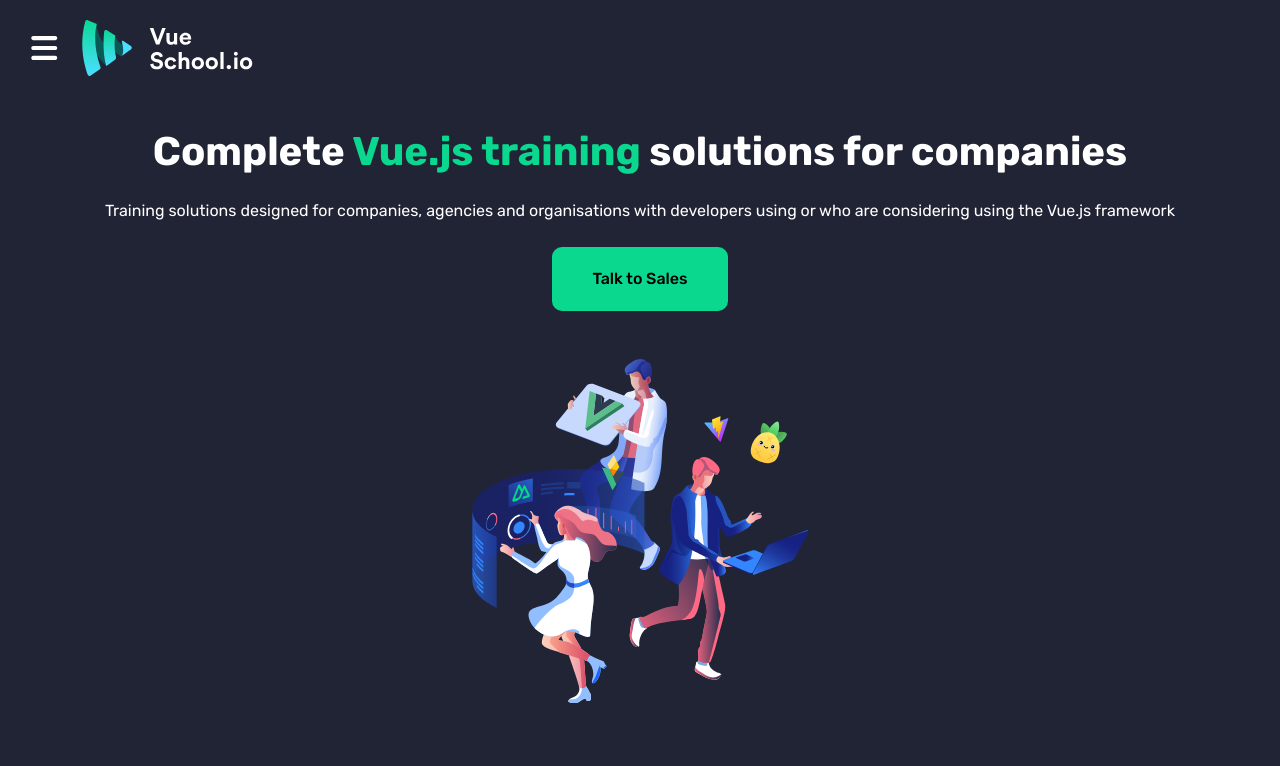
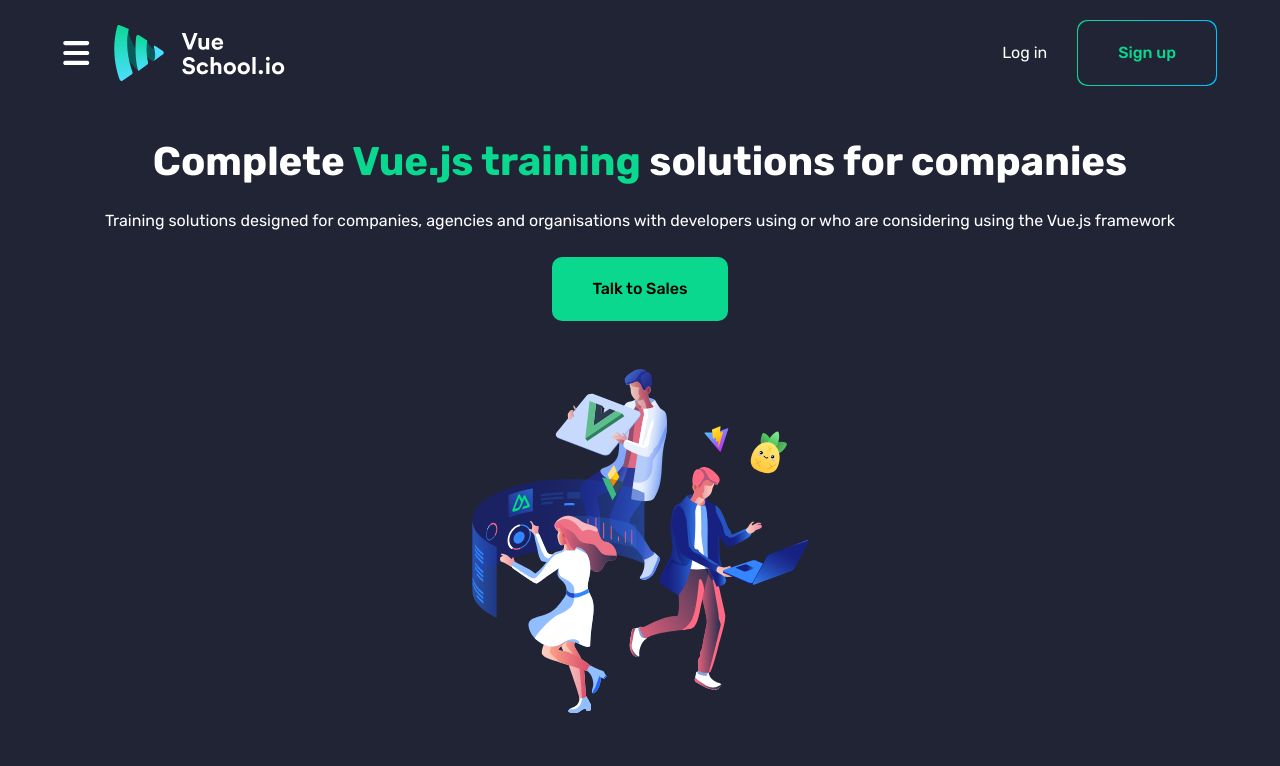
Before and after one commit to BrightsDays/vue-landing, a Nuxt app: page / in a window 1280 px wide. Shown: the top 766 px of the page. Built offline with nearby package versions, Linux system fonts and the light colour scheme.

Commit message:
update header

```diff
--- a/components/AppHeader.vue
+++ b/components/AppHeader.vue
@@ -1,9 +1,17 @@
 <template>
-  <div class="flex justify-start items-center gap-6 px-4 py-5">
+  <div class="flex justify-start items-center gap-6 px-4 md:px-12 py-5">
     <button>
       <img :src=burger />
     </button>
     <img :src=logo />
+    <div class="ml-auto hidden md:flex items-center gap-[30px]">
+      <a href="/" class="text-base text-white font-normal">
+        Log in
+      </a>
+      <UiButton transparent>
+        Sign up
+      </UiButton>
+    </div>
   </div>
 </template>
 
--- a/components/ui/UiButton.vue
+++ b/components/ui/UiButton.vue
@@ -1,5 +1,26 @@
 <template>
-  <button class="bg-[#0BD88F] rounded-[10px] px-10 py-5 text-base font-medium">
+  <button
+    v-if="!transparent"
+    class="bg-[#0BD88F] rounded-[10px] px-10 py-5 text-base text-black font-medium"
+  >
     <slot />
   </button>
+  <div
+    v-else
+    class="bg-gradient-to-r from-[#0BD88F] to-[#00C2FF] p-[1px] rounded-[10px]"
+  >
+    <button
+      class="bg-[#212435] rounded-[10px] px-10 py-5 text-base text-[#0BD88F] font-medium"
+    >
+    <slot />
+  </button>
+  </div>
 </template>
+
+<script setup lang="ts">
+const {
+  transparent
+} = defineProps<{
+  transparent?: boolean
+}>()
+</script>
```
